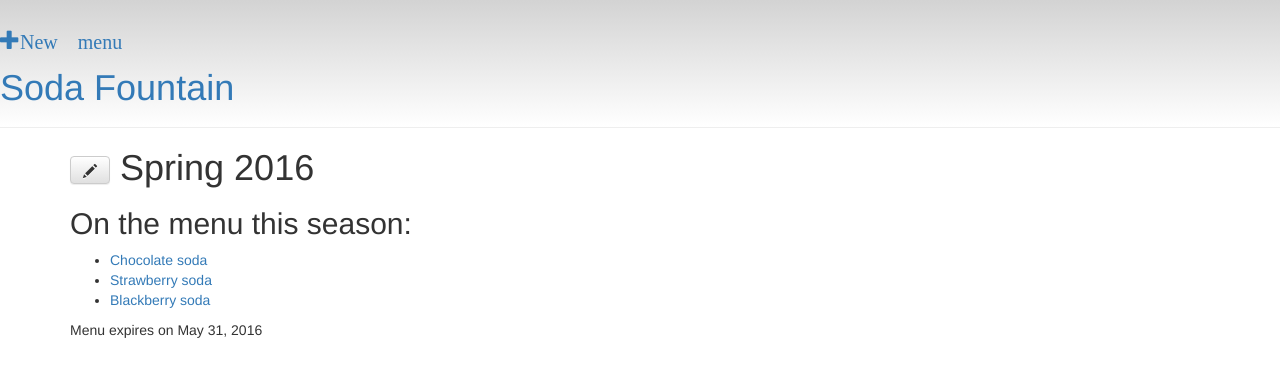
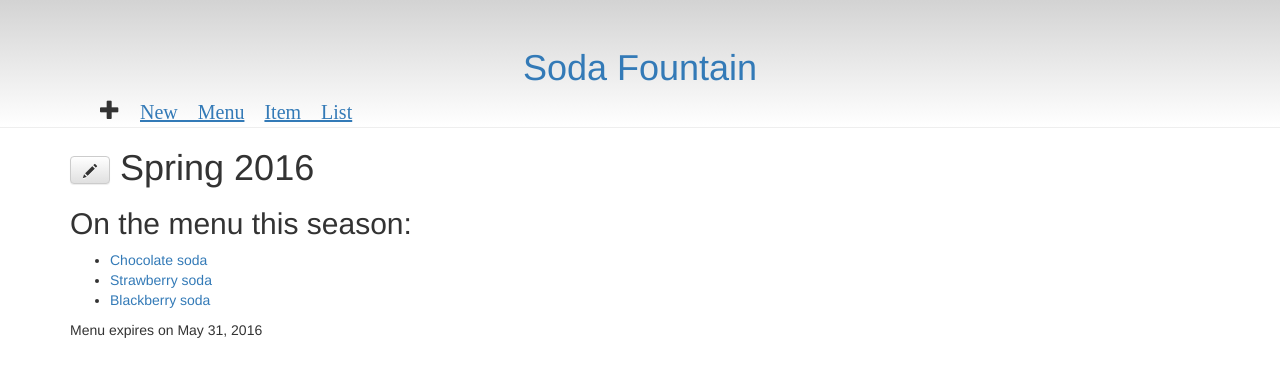
Before and after one commit to Zachary-Jackson/Improve-a-Django-Project, a Django app: page /menu/4/ in a window 1280 px wide. Shown: the top 377 px of the page. Run offline with Django 3.2, Linux system fonts and the light colour scheme; a user stored in the database is signed in; data comes from the database, SQL or seed files in the repository; both versions use the stored data as it was after the commit; parts of the project's set-up code (start-up, migrations or seed data) failed here and were passed over; some libraries are stand-ins or nearby versions.

Commit message:
Added an Item list and detail view.
An item list and detail view have been created. Various docstrings, and namechanges for HTML files have been added to enchance usability. Further tests have been added. The user when adding Items to a Menu can only add one at a time, but old items are deleted.

```diff
--- a/improve_django_v3/menu/static/menu/css/global.css
+++ b/improve_django_v3/menu/static/menu/css/global.css
@@ -2,6 +2,7 @@
 
 .glyphicon-plus {
   font-size: 20px;
+  margin-left: 30px;
 }
 
 .page-header {
@@ -9,3 +10,11 @@
   padding-top: 2em;
   background: linear-gradient(lightgrey, white)
 }
+
+.logo {
+  text-align: center;
+}
+
+.top-menu {
+  text-decoration: underline;
+}
--- a/improve_django_v3/menu/templates/menu/item_list.html
+++ b/improve_django_v3/menu/templates/menu/item_list.html
@@ -3,9 +3,9 @@
 {% block content %}
 {% for item in items %}
 	<div>
-		<h1><a href="{% url 'item_detail' pk=item.pk %}">{{ item.title }}</a></h1>
+		<h1><a href="{% url 'item_detail' pk=item.pk %}">{{ item.name }}</a></h1>
 		<p>{{ item.description|linebreaks }}</p>
-		<p>published: {{ item.published_date }}</p>
+		<p>published: {{ item.created_date }}</p>
 	</div>
 {% endfor %}
 {% endblock %}
--- a/improve_django_v3/menu/templates/menu/layout.html
+++ b/improve_django_v3/menu/templates/menu/layout.html
@@ -9,10 +9,15 @@
     </head>
     <body>
         <div class="page-header">
+            <h1 class="logo"><a href="/">Soda Fountain</a></h1>
             {% if user.is_authenticated %}
-                <a href="{% url 'menu_new' %}" class="top-menu"><span class="glyphicon glyphicon-plus">New menu</span></a>
+              <div class="container">
+                <span class="glyphicon glyphicon-plus">
+                  <a href="{% url 'menu_new' %}" class="top-menu"> New Menu</a>
+                  <a href="{% url 'item_list' %}" class="top-menu"> Item List</a>
+                </div>
+                </span>
             {% endif %}
-            <h1><a href="/">Soda Fountain</a></h1>
         </div>
         <div class="content container">
             <div class="row">
--- a/improve_django_v3/menu/urls.py
+++ b/improve_django_v3/menu/urls.py
@@ -3,6 +3,7 @@ from . import views
 
 urlpatterns = [
     url(r'^$', views.menu_list, name='menu_list'),
+    url(r'^item/', views.item_list, name='item_list'),
     url(r'^menu/(?P<pk>\d+)/edit/$', views.edit_menu, name='menu_edit'),
     url(r'^menu/(?P<pk>\d+)/$', views.menu_detail, name='menu_detail'),
     url(r'^menu/item/(?P<pk>\d+)/$', views.item_detail, name='item_detail'),
--- a/improve_django_v3/menu/views.py
+++ b/improve_django_v3/menu/views.py
@@ -1,14 +1,33 @@
+from datetime import datetime
+from operator import attrgetter
+
+from django.core.exceptions import ObjectDoesNotExist
+from django.core.urlresolvers import reverse
+from django.http import Http404, HttpResponseRedirect
 from django.shortcuts import render, get_object_or_404, redirect
-from django.http import Http404
 from django.utils import timezone
-from operator import attrgetter
-from datetime import datetime
-from django.core.exceptions import ObjectDoesNotExist
+
 from .models import Item, Menu
 from .forms import MenuForm
 
 
+def item_list(request):
+    '''This returns a list of all Item objects to the user.'''
+    items = Item.objects.all()
+    return render(request, 'menu/item_list.html', {'items': items})
+
+
+def item_detail(request, pk):
+    '''This shows the user information about an Item.'''
+    try:
+        item = Item.objects.get(pk=pk)
+    except ObjectDoesNotExist:
+        raise Http404
+    return render(request, 'menu/item_detail.html', {'item': item})
+
+
 def menu_list(request):
+    '''This returns a list of all the Menus.'''
     all_menus = Menu.objects.all().prefetch_related('items')
     menus = []
     for menu in all_menus:
@@ -24,19 +43,13 @@ def menu_list(request):
 
 
 def menu_detail(request, pk):
+    '''This shows the user information about a Menu.'''
     menu = Menu.objects.get(pk=pk)
     return render(request, 'menu/menu_detail.html', {'menu': menu})
 
 
-def item_detail(request, pk):
-    try:
-        item = Item.objects.get(pk=pk)
-    except ObjectDoesNotExist:
-        raise Http404
-    return render(request, 'menu/detail_item.html', {'item': item})
-
-
 def create_new_menu(request):
+    '''This creates a new Menu object.'''
     if request.method == "POST":
         form = MenuForm(request.POST)
         if form.is_valid():
@@ -49,10 +62,11 @@ def create_new_menu(request):
             return redirect('menu_detail', pk=menu.pk)
     else:
         form = MenuForm()
-    return render(request, 'menu/menu_edit.html', {'form': form})
+    return render(request, 'menu/menu_new.html', {'form': form})
 
 
 def edit_menu(request, pk):
+    '''This allows a user to edit a Menu object.'''
     menu = get_object_or_404(Menu, pk=pk)
     items = Item.objects.all()
     if request.method == "POST":
@@ -63,11 +77,15 @@ def edit_menu(request, pk):
         # and gets the item object associated with it. Then it appends
         # the item to menu.items
         menu_names = request.POST.get('items', '')
+        menu.items.clear()
         for item in menu_names:
             menu.items.add(Item.objects.get(name=menu_names))
         menu.save()
 
-    return render(request, 'menu/change_menu.html', {
+        # This routes the user back to the homepage.
+        return HttpResponseRedirect(reverse('menu_list'))
+
+    return render(request, 'menu/menu_change.html', {
         'menu': menu,
         'items': items,
         })
```
Also changed, not shown: improve_django_v3/menu/tests.py (+22 -24 lines), improve_django_v3/db.sqlite3, improve_django_v3/menu/templates/menu/item_detail.html (renamed from improve_django_v3/menu/templates/menu/detail_item.html), improve_django_v3/menu/templates/menu/menu_change.html (renamed from improve_django_v3/menu/templates/menu/change_menu.html), improve_django_v3/menu/templates/menu/menu_new.html (renamed from improve_django_v3/menu/templates/menu/menu_edit.html).
